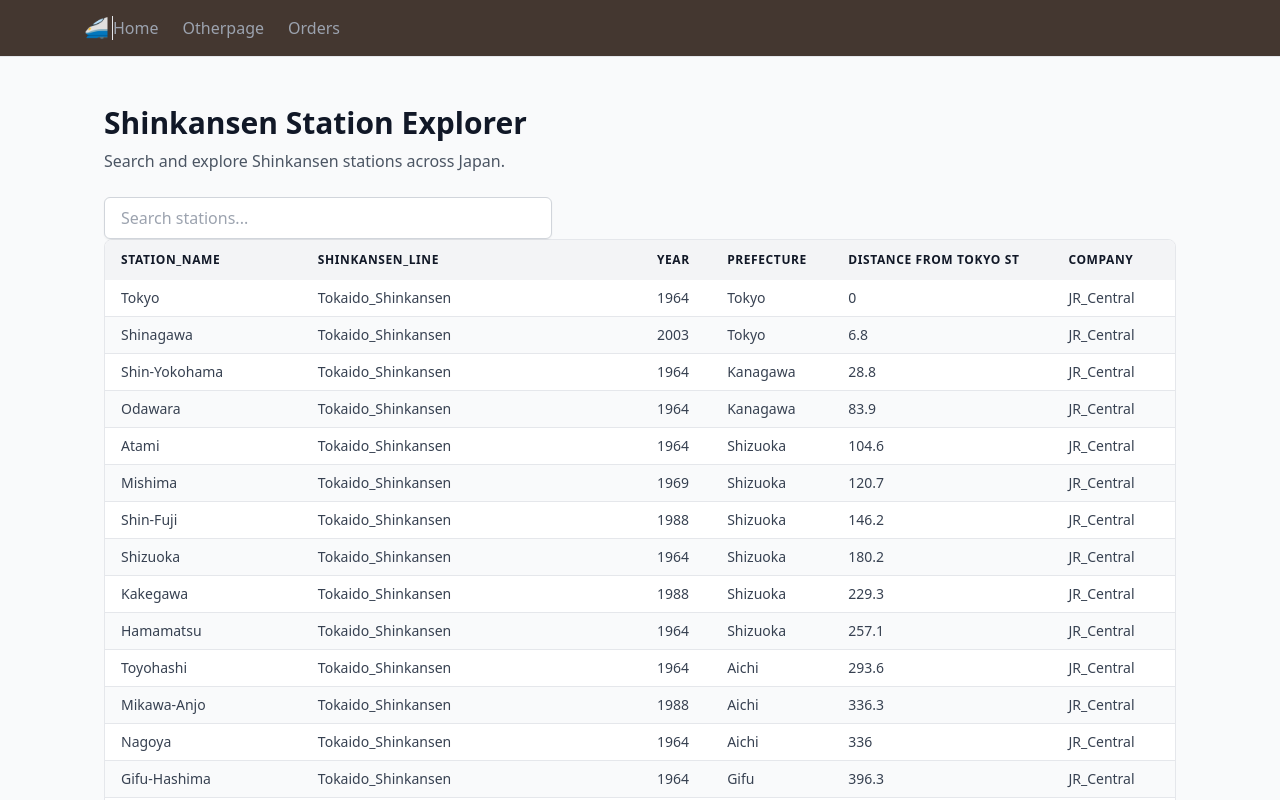
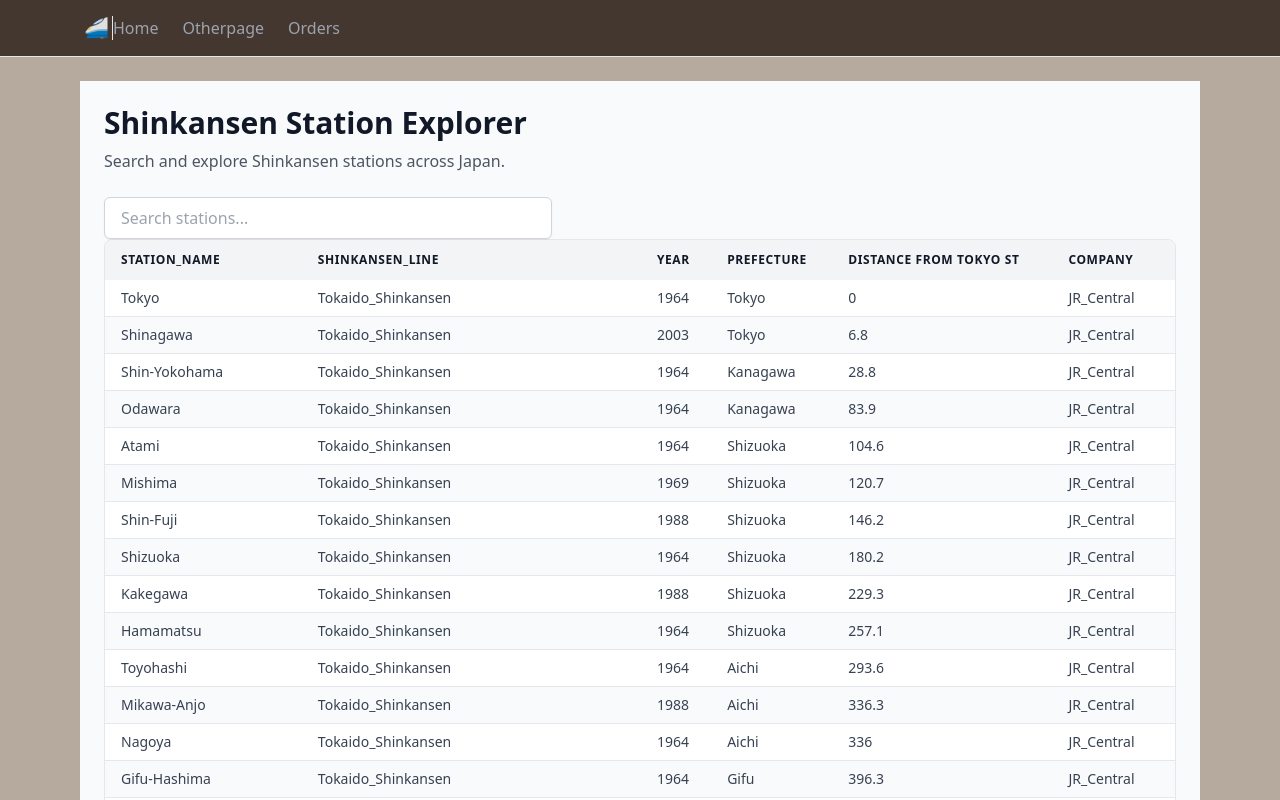
Before and after one commit to Blacksanta10/train-app-jp, a Next.js app: page / in a window 1280 px wide. Shown: the top 800 px of the page. Built offline with nearby package versions, Linux system fonts and the light colour scheme.

Commit message:
changed the pages background color

```diff
--- a/app/layout.tsx
+++ b/app/layout.tsx
@@ -48,7 +48,7 @@ export default function RootLayout({
           min-h-screen
           flex
           flex-col
-          bg-gray-50
+          bg-background
           text-gray-900
           `}
       >
```
